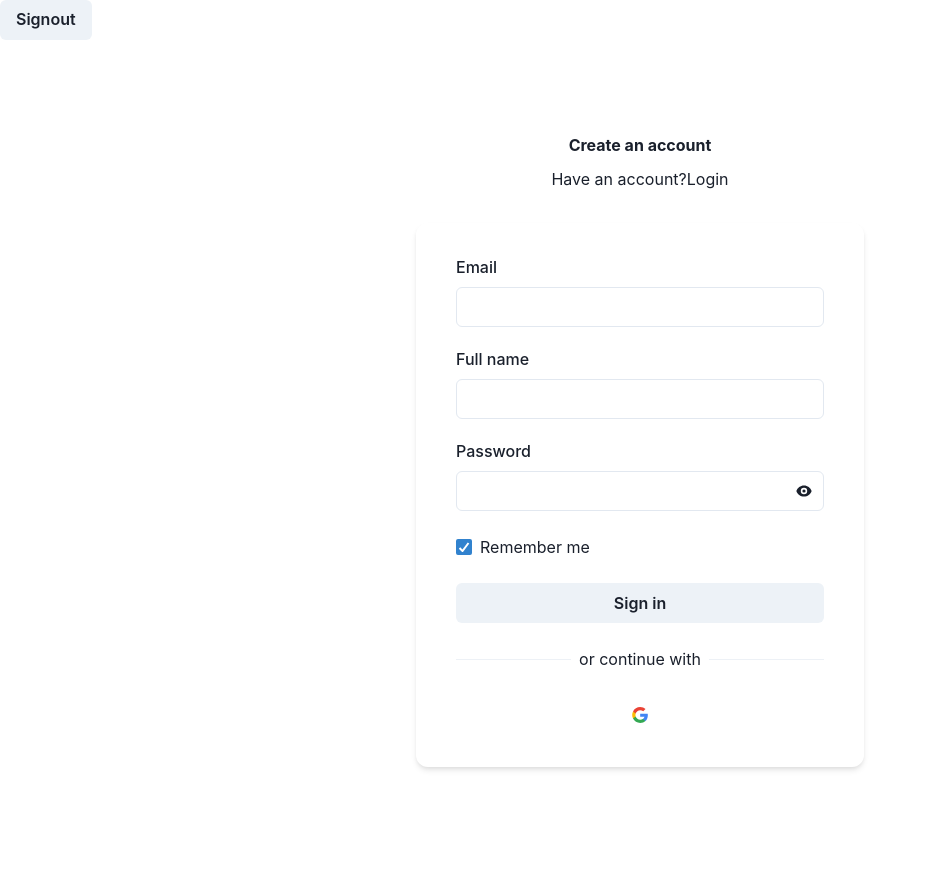
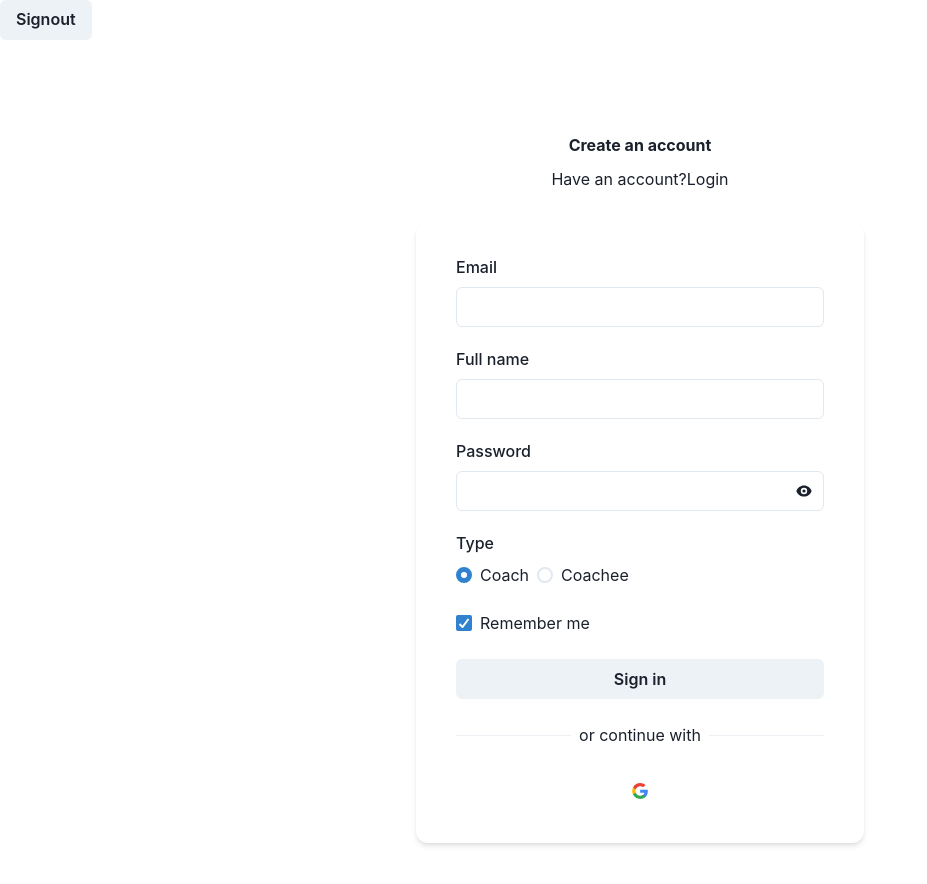
Before and after one commit to mubeenadev/coachingdashboard, a React (Create React App) app: page /signup in a window 1280 px wide. Shown: the top 884 px of the page, without its empty margins (0-927 px from the left). Before the commit the page ends 863 px from the top, so only its background shows below. Built offline with nearby package versions, Linux system fonts and the light colour scheme; no server answers.

Commit message:
User type routing

```diff
--- a/src/components/Firebase.js
+++ b/src/components/Firebase.js
@@ -71,7 +71,12 @@ const logInWithEmailAndPassword = async (email, password) => {
     }
 };
 
-const registerWithEmailAndPassword = async (name, email, password) => {
+const registerWithEmailAndPassword = async (
+    name,
+    email,
+    password,
+    userType
+) => {
     try {
         const res = await createUserWithEmailAndPassword(auth, email, password);
         const user = res.user;
@@ -79,7 +84,7 @@ const registerWithEmailAndPassword = async (name, email, password) => {
             uid: user.uid,
             name,
             authProvider: "local",
-            userType: "coa",
+            userType,
             email,
         });
     } catch (err) {
--- a/src/components/Register.js
+++ b/src/components/Register.js
@@ -20,6 +20,8 @@ import {
     Input,
     Stack,
     Text,
+    Radio,
+    RadioGroup,
 } from "@chakra-ui/react";
 import { OAuthButtonGroup } from "./OAuthButtonGroup";
 import { PasswordField } from "./PasswordField";
@@ -28,16 +30,23 @@ function Register() {
     const [email, setEmail] = useState("");
     const [password, setPassword] = useState("");
     const [name, setName] = useState("");
+    const [userType, setUserType] = useState("coach");
     const [user, loading] = useAuthState(auth);
     const navigate = useNavigate();
     const register = () => {
         if (!name) alert("Please enter name");
         console.log("here");
-        registerWithEmailAndPassword(name, email, password);
+        registerWithEmailAndPassword(name, email, password, userType);
     };
     useEffect(() => {
         if (loading) return;
-        if (user) navigate("/");
+
+        if (user) {
+            console.log("user: ", user);
+            userType == "coach"
+                ? navigate(`/coach/${user.uid}`)
+                : navigate(`/coachee/${user.uid}`);
+        }
     }, [user, loading, navigate]);
 
     return (
@@ -95,6 +104,18 @@ function Register() {
                                 value={password}
                                 onChange={(e) => setPassword(e.target.value)}
                             />
+                            <FormControl>
+                                <FormLabel htmlFor="usertype">Type</FormLabel>
+                                <RadioGroup
+                                    onChange={setUserType}
+                                    value={userType}
+                                >
+                                    <Stack direction="row">
+                                        <Radio value="coach">Coach</Radio>
+                                        <Radio value="coachee">Coachee</Radio>
+                                    </Stack>
+                                </RadioGroup>
+                            </FormControl>
                         </Stack>
                         <HStack justify="space-between">
                             <Checkbox defaultChecked>Remember me</Checkbox>
@@ -103,6 +124,7 @@ function Register() {
                             <Button
                                 onClick={(e) => {
                                     e.preventDefault();
+                                    console.log(userType);
                                     register();
                                 }}
                             >
```
